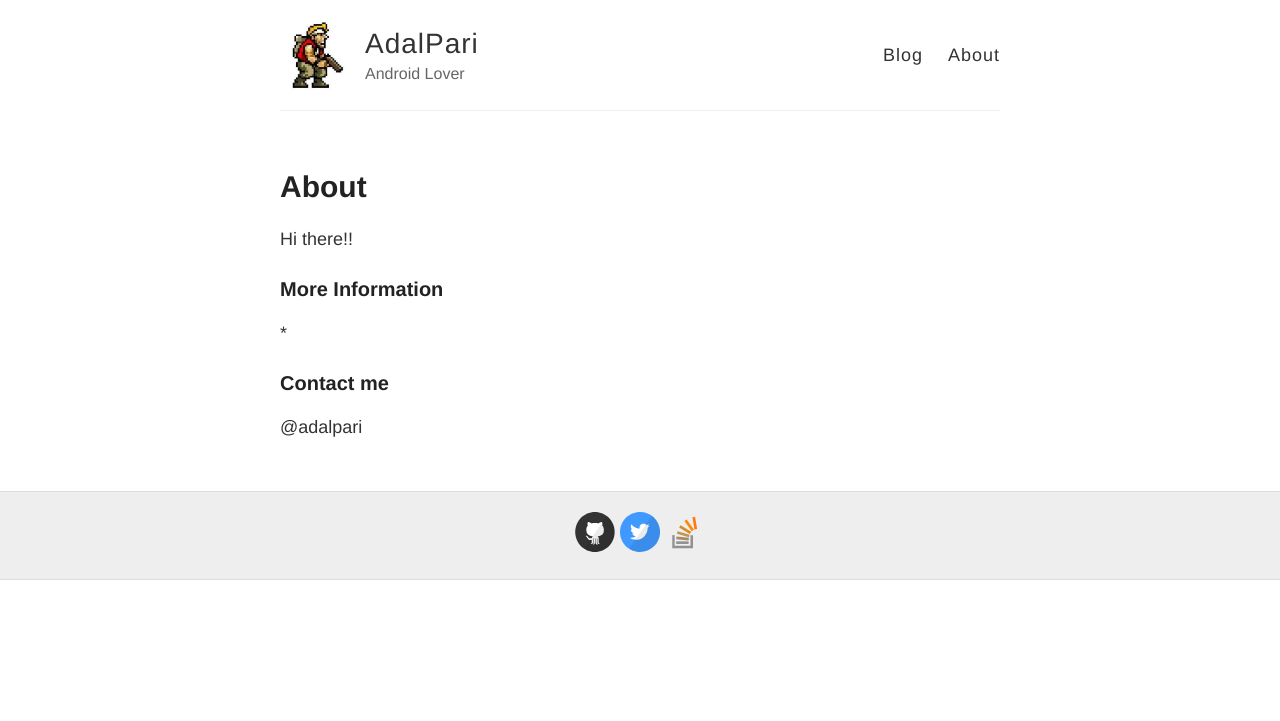
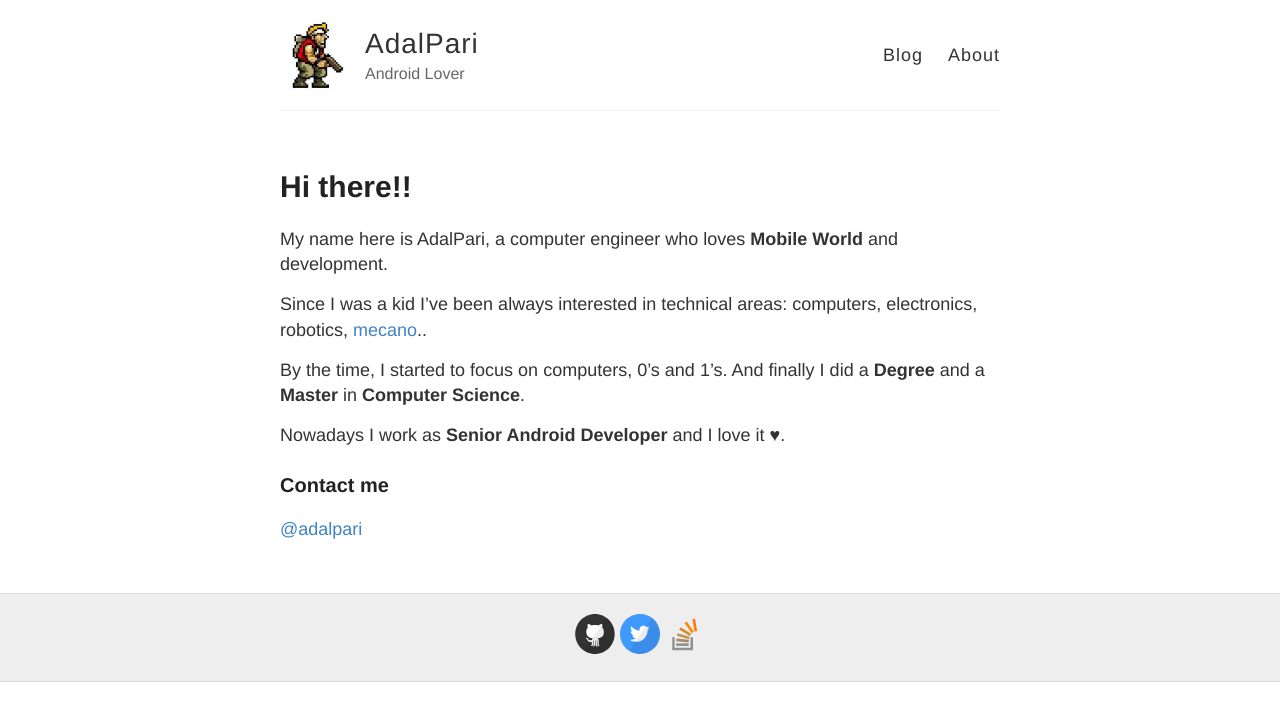
Before and after one commit to adalpari/adalpari.github.io, a Jekyll site: the page built from about.md, in a window 1280 px wide. Shown: the top 721 px of the page. Built offline with Jekyll 4.4.1, drawn with Linux system fonts in a browser that asks for light colours.

Commit message:
Update about.md

```diff
--- a/about.md
+++ b/about.md
@@ -1,15 +1,18 @@
 ---
 layout: page
-title: About
+title: Hi there!!
 permalink: /about/
 ---
 
-Hi there!!
+My name here is AdalPari, a computer engineer who loves __Mobile World__ and development.
 
-### More Information
+Since I was a kid I've been always interested in technical areas: computers, electronics, robotics, [mecano](http://www.meccano.com/)..
 
-*
+By the time, I started to focus on computers, 0's and 1's. And finally I did a __Degree__ and a __Master__ in __Computer Science__.
+
+Nowadays I work as __Senior Android Developer__ and I love it ♥.
+
 
 ### Contact me
 
-@adalpari
+[@adalpari](https://twitter.com/adalpari)
```
